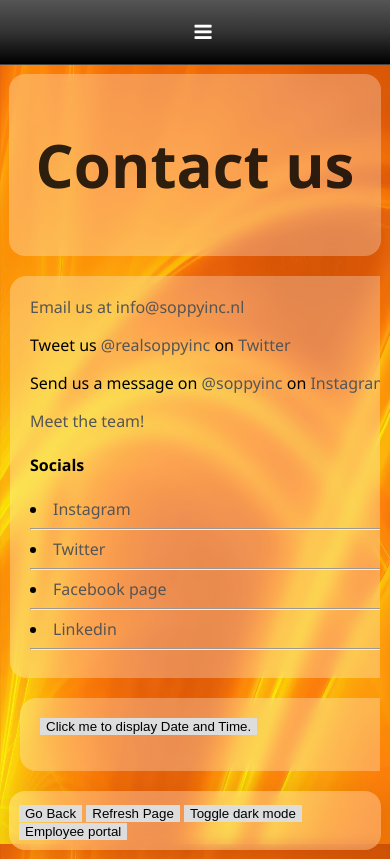
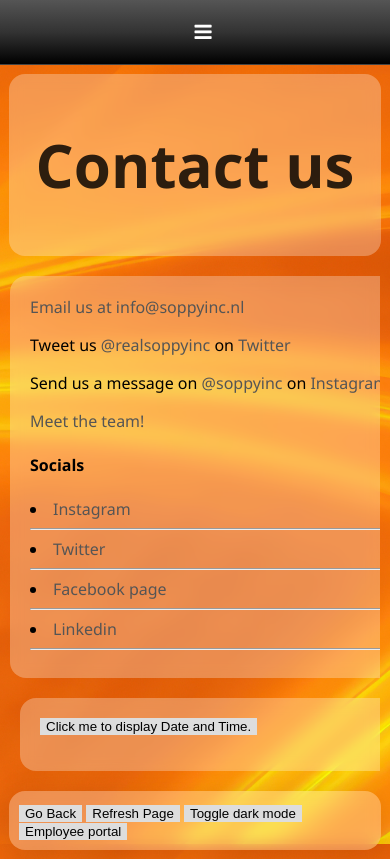
Before and after one commit to danieljustingray/soppy-inc, a PHP site: page /contact.html in a window 390 px wide. Run offline with PHP 8.4, Linux system fonts and the light colour scheme.

Commit message:
fixed mobile background

```diff
--- a/style.css
+++ b/style.css
@@ -104,6 +104,12 @@
     display: block;
     text-align: center;
     padding: 14px 16px;
+  }
+  body {
+    background-image: url('backgroundmobile.png');
+    background-repeat: no-repeat;
+    background-size: 100vw 100vh;
+    background-attachment: fixed;
   }
 }
 
```
Also changed, not shown: backgroundmobile.png (added).
